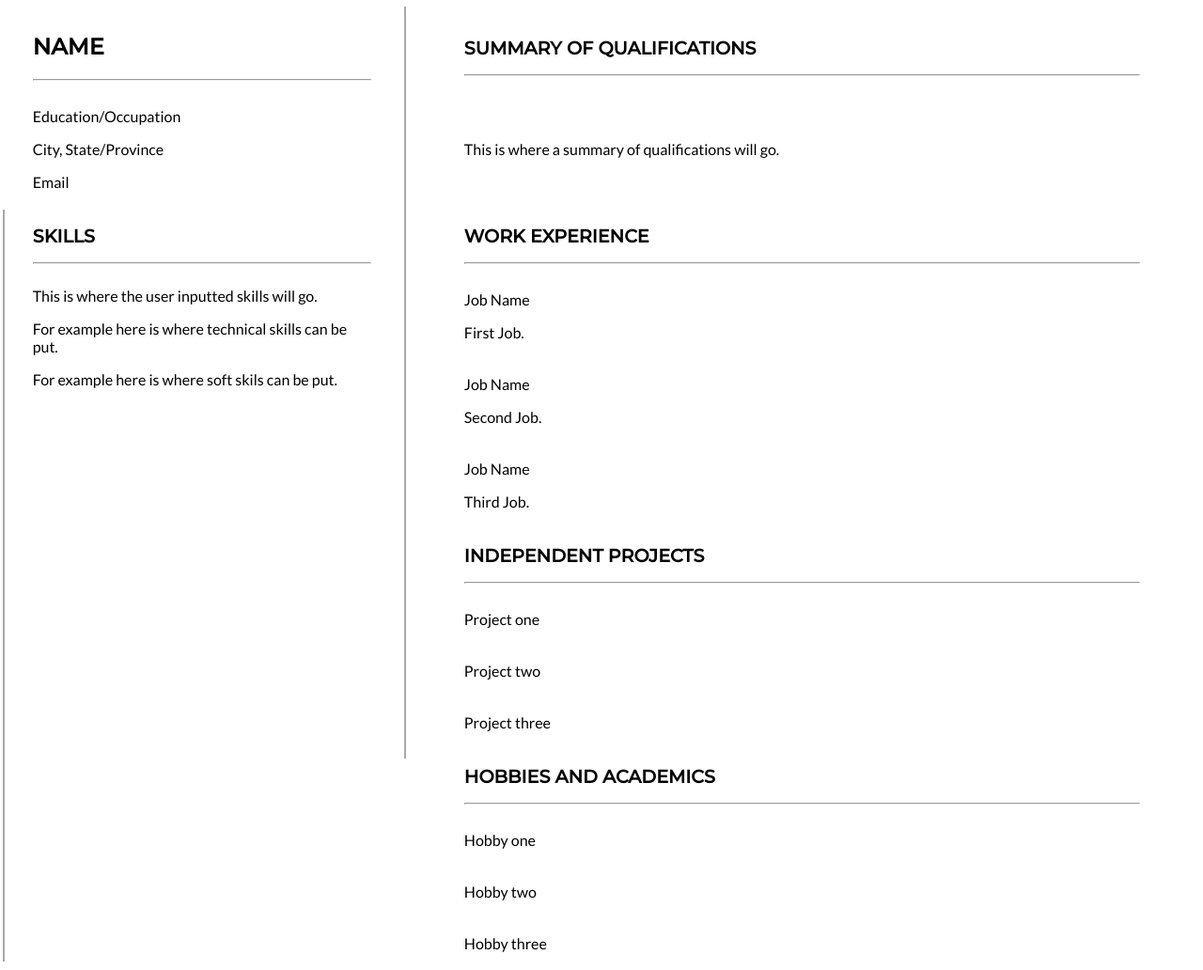
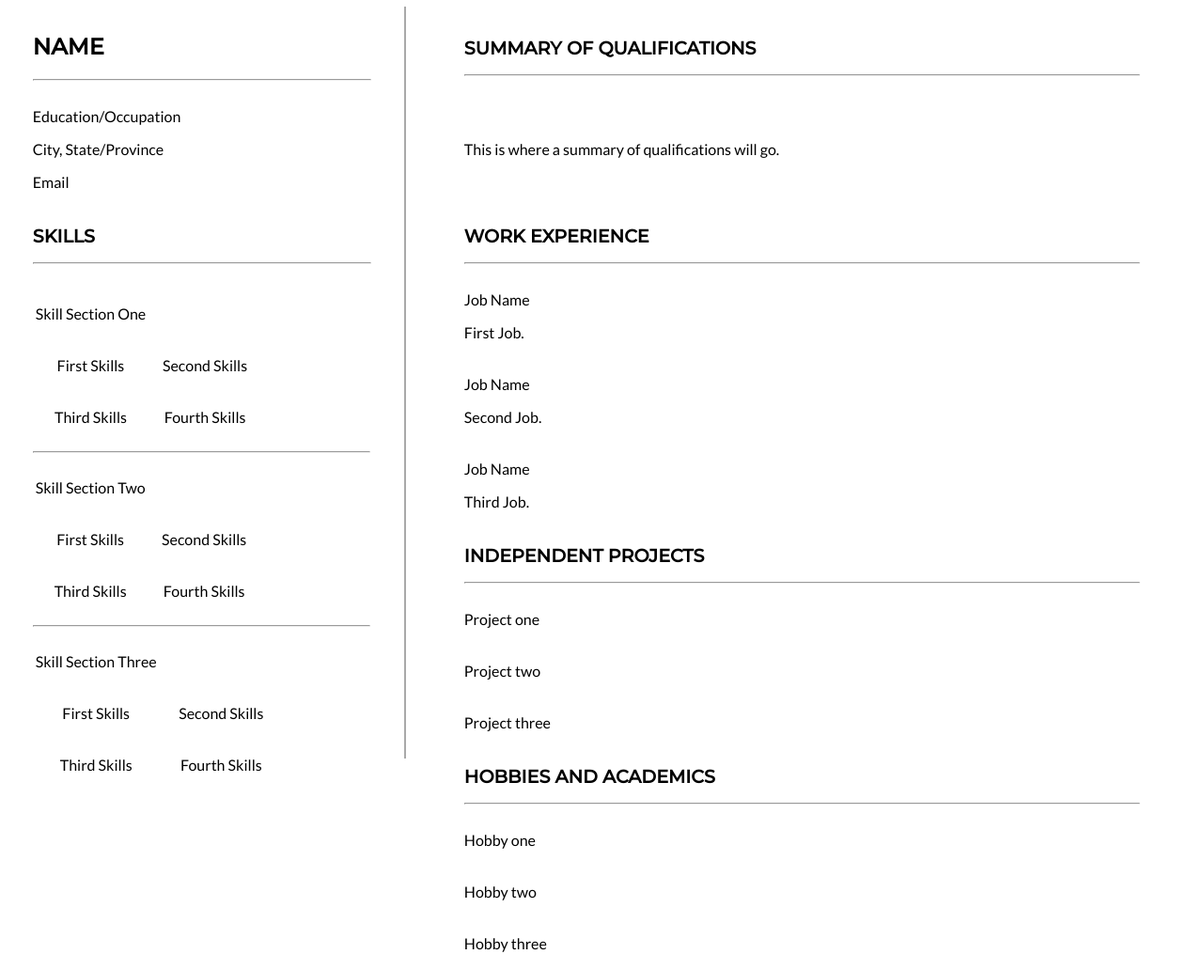
Before and after one commit to brainyshadow/resume-maker, a Python web app: template templates/template2.html in a window 1280 px wide. Shown: the whole page at 94% size. Run offline with Jinja, Linux system fonts and the light colour scheme; the template is opened without the code that fills it, so the values that code supplies are empty.

Commit message:
Updated Template Two
Made the same skills changes in template two allowing for the user to add more skills.

```diff
--- a/templates/template2.html
+++ b/templates/template2.html
@@ -63,6 +63,11 @@
         width: 33%;
         position: absolute;
       }
+      .fixed-third-width {
+        margin: 0;
+        width: 33%;
+        position: absolute;
+      }
     </style>
   </head>
   <body>
@@ -101,23 +106,117 @@
       </tr>
       <tr>
         <th class="third-width">
-          <div class="vl"></div>
           <div class="text-container">
             <h2 class="resume-title">SKILLS</h2>
             <hr />
           </div>
           <div class="fixed-third-width">
             <div class="text-container">
-              <p id="skills" class="resume-content">
-                This is where the user inputted skills will go.
-              </p>
-              <p id="technicalSkills" class="resume-content">
-                For example here is where technical skills can be put.
-              </p>
+              <table class="sub-content">
+                <tr>
+                  <th>
+                    <p id="first-skill-section" class="resume-content">
+                      Skill Section One
+                    </p>
+                  </th>
+                </tr>
+                <tr>
+                  <td style="width: 50%; text-align: center">
+                    <p class="resume-content" id="first-skill-one">
+                      First Skills
+                    </p>
+                  </td>
+                  <td style="width: 50%; text-align: center">
+                    <p id="first-skill-two" class="resume-content">
+                      Second Skills
+                    </p>
+                  </td>
+                </tr>
+                <tr>
+                  <td style="width: 50%; text-align: center">
+                    <p id="first-skill-three" class="resume-content">
+                      Third Skills
+                    </p>
+                  </td>
+                  <td style="width: 50%; text-align: center">
+                    <p id="first-skill-four" class="resume-content">
+                      Fourth Skills
+                    </p>
+                  </td>
+                </tr>
+              </table>
 
-              <p id="softSkills" class="resume-content">
-                For example here is where soft skils can be put.
-              </p>
+              <hr/>
+
+              <table class="sub-content">
+                <tr>
+                  <th>
+                    <p id="first-skill-section" class="resume-content">
+                      Skill Section Two
+                    </p>
+                  </th>
+                </tr>
+                <tr>
+                  <td style="width: 50%; text-align: center">
+                    <p class="resume-content" id="second-skill-one">
+                      First Skills
+                    </p>
+                  </td>
+                  <td style="width: 50%; text-align: center">
+                    <p id="second-skill-two" class="resume-content">
+                      Second Skills
+                    </p>
+                  </td>
+                </tr>
+                <tr>
+                  <td style="width: 50%; text-align: center">
+                    <p id="second-skill-three" class="resume-content">
+                      Third Skills
+                    </p>
+                  </td>
+                  <td style="width: 50%; text-align: center">
+                    <p id="second-skill-four" class="resume-content">
+                      Fourth Skills
+                    </p>
+                  </td>
+                </tr>
+              </table>
+
+              <hr />
+
+              <table class="sub-content">
+                <tr>
+                  <th>
+                    <p id="first-skill-section" class="resume-content">
+                      Skill Section Three
+                    </p>
+                  </th>
+                </tr>
+                <tr>
+                  <td style="width: 50%; text-align: center">
+                    <p class="resume-content" id="third-skill-one">
+                      First Skills
+                    </p>
+                  </td>
+                  <td style="width: 50%; text-align: center">
+                    <p id="third-skill-two" class="resume-content">
+                      Second Skills
+                    </p>
+                  </td>
+                </tr>
+                <tr>
+                  <td style="width: 50%; text-align: center">
+                    <p id="third-skill-three" class="resume-content">
+                      Third Skills
+                    </p>
+                  </td>
+                  <td style="width: 50%; text-align: center">
+                    <p id="third-skill-four" class="resume-content">
+                      Fourth Skills
+                    </p>
+                  </td>
+                </tr>
+              </table>
             </div>
           </div>
         </th>
```
